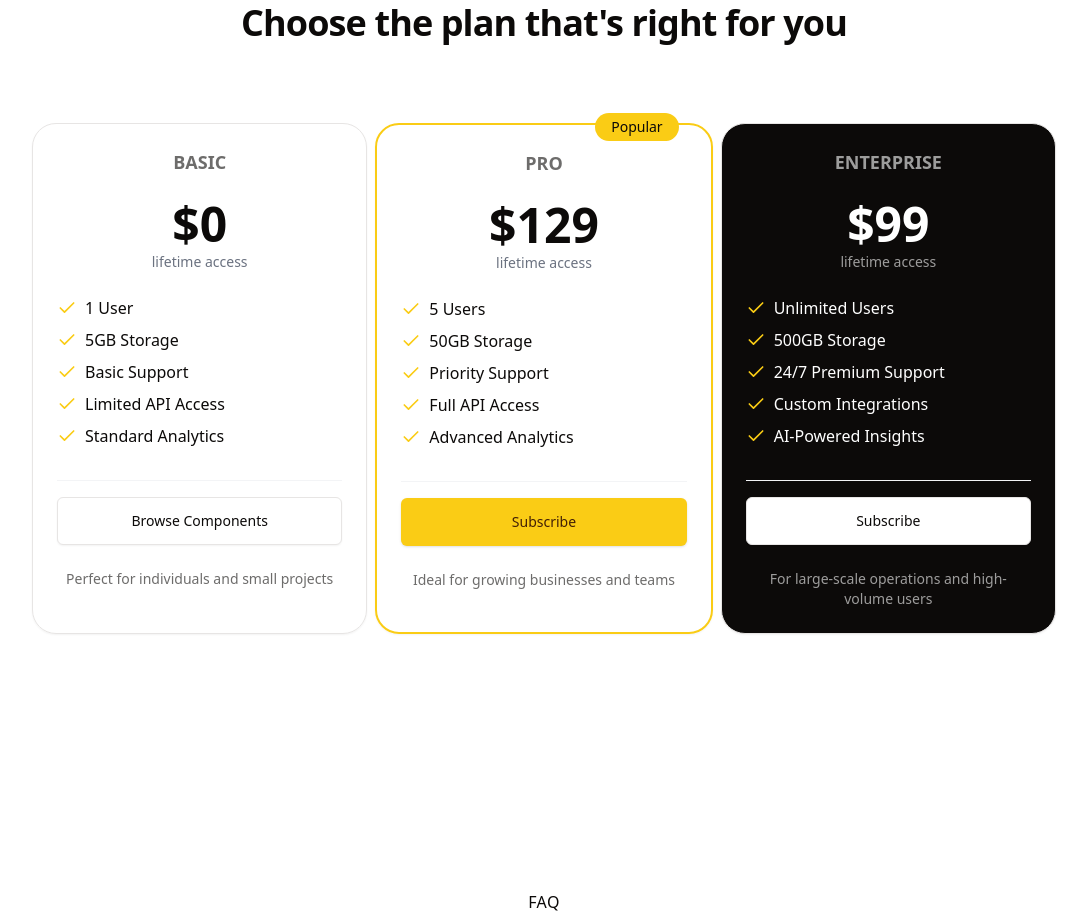
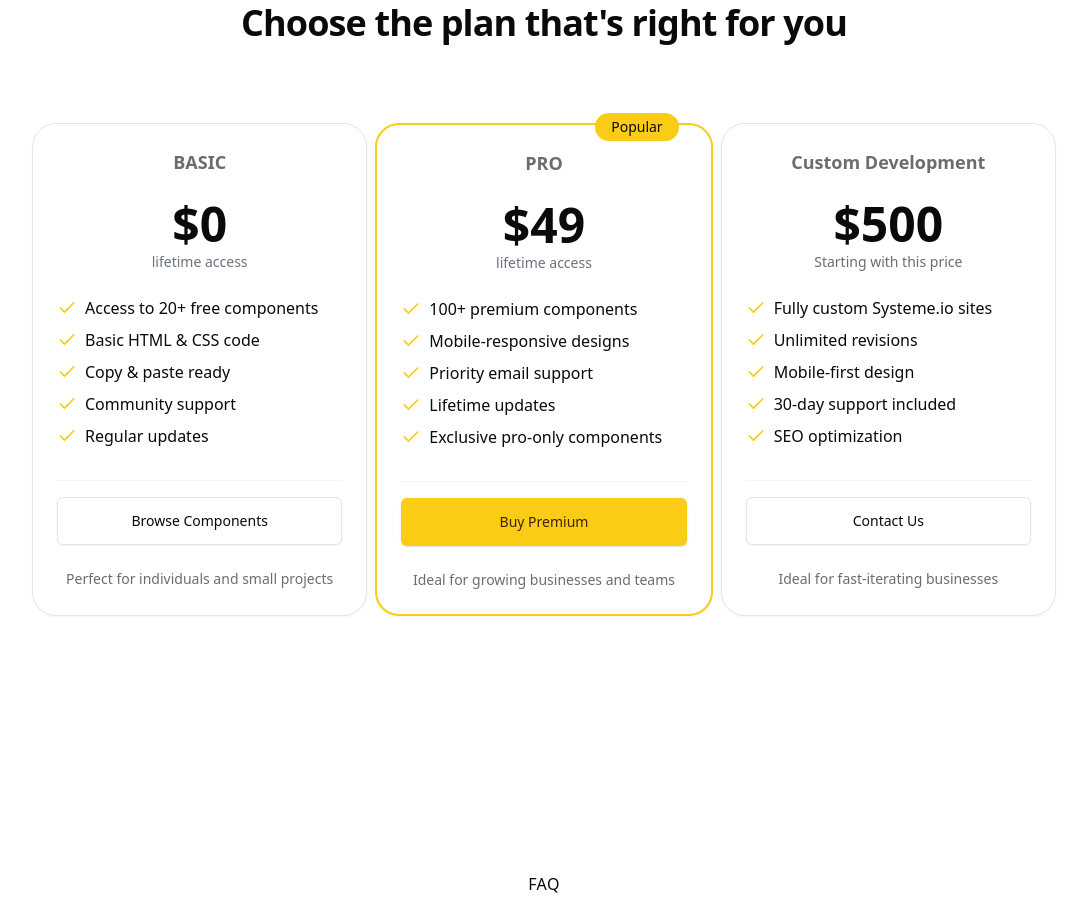
Before and after one commit to manish591/systemekit, a Next.js app: page / in a window 1280 px wide. Shown: the part 3720-4640 px from the top of the page, without its empty margins (96-1183 px from the left). Built offline with nearby package versions, Linux system fonts and the light colour scheme; no server answers; the database is empty.

Commit message:
fix prisma issues

```diff
--- a/app/admin/action.ts
+++ b/app/admin/action.ts
@@ -50,11 +50,12 @@
       slug: data.slug,
       description: data.description,
       previewIframe: data.previewIframe,
+      previewImage: data.previewImage,
       accessLevel: data.accessLevel,
+      usageGuide: data.usageGuide,
       cssCode: data.cssCode ?? "",
       htmlCode: data.htmlCode ?? "",
       jsCode: data.jsCode ?? "",
-      usageGuide: data.usageGuide ?? "",
     }
   });
 }
--- a/app/admin/component-card.tsx
+++ b/app/admin/component-card.tsx
@@ -1,5 +1,5 @@
 import { Trash2, Eye, Calendar, Crown, Edit } from 'lucide-react';
-import { Component } from '@prisma/client';
+import { AccessLevel, Component } from '@prisma/client';
 import { Button } from '@/components/ui/button';
 import { Badge } from '@/components/ui/badge';
 import {
@@ -52,14 +52,18 @@
           </div>
           <div className="flex gap-2 ml-2">
             <Badge
-              variant={component.accessLevel === 'PRO' ? 'default' : 'outline'}
+              variant={
+                component.accessLevel === AccessLevel.PRO
+                  ? 'default'
+                  : 'outline'
+              }
               className={
-                component.accessLevel === 'PRO'
+                component.accessLevel === AccessLevel.PRO
                   ? 'bg-gradient-to-r from-yellow-400 to-orange-500 text-white border-0'
                   : 'text-green-700 border-green-200 bg-green-50'
               }
             >
-              {component.accessLevel === 'PRO' ? (
+              {component.accessLevel === AccessLevel.PRO ? (
                 <>
                   <Crown className="h-3 w-3 mr-1" />
                   Premium
--- a/app/docs/components/[slug]/actions.ts
+++ b/app/docs/components/[slug]/actions.ts
@@ -1,18 +1,20 @@
 "use server";
 
 import { auth } from "@/auth";
+import { prisma } from "@/prisma";
+import { Plan } from "@prisma/client";
 
-export async function isProAccount() {
+export async function isPremiumAccount() {
   const session = await auth();
 
   if (!session?.user) {
     return false;
   }
 
-  // const userId = session.user.id;
-  // const user = await prisma.user.findUnique({
-  //   where: { id: userId },
-  // });
+  const userId = session.user.id;
+  const user = await prisma.user.findUnique({
+    where: { id: userId },
+  });
 
-  return true;
+  return user?.plan === Plan.PAID;
 }
--- /dev/null
+++ b/components/buy-premium-button.tsx
@@ -0,0 +1,34 @@
+'use client';
+
+import { Button } from '@/components/ui/button';
+import { useRouter } from 'next/navigation';
+
+export function BuyPremiumButton({
+  isPremiumUser,
+}: Readonly<{ isPremiumUser: boolean }>) {
+  const router = useRouter();
+
+  return (
+    <>
+      {isPremiumUser ? (
+        <Button
+          className="w-full h-12 font-medium"
+          onClick={() => {
+            window.location.href = 'http://localhost:3000/docs/tools';
+          }}
+        >
+          Buy Premium
+        </Button>
+      ) : (
+        <Button
+          className="w-full h-12 font-medium"
+          onClick={() => {
+            router.push('/login');
+          }}
+        >
+          Buy Premium
+        </Button>
+      )}
+    </>
+  );
+}
--- a/components/navbar.tsx
+++ b/components/navbar.tsx
@@ -29,9 +29,10 @@
 export async function Navbar() {
   const session = await auth();
   const isLoggedIn = !!session?.user;
-  const isAdmin = await isUserAdmin();
-
-  const allComponentsSlugs = await getComponentDocumentationSlugs();
+  const isAdmin = isLoggedIn ? await isUserAdmin() : false;
+  const allComponentsSlugs = isLoggedIn
+    ? await getComponentDocumentationSlugs()
+    : [];
   const commandPalleteLinks = [
     ...BASE_COMMAND_PALLETE_LINKS,
     ...allComponentsSlugs,
--- a/components/pricing.tsx
+++ b/components/pricing.tsx
@@ -1,7 +1,12 @@
 import { Check } from 'lucide-react';
-import { Button } from './ui/button';
+import { Button } from '@/components/ui/button';
+import Link from 'next/link';
+import { BuyPremiumButton } from './buy-premium-button';
+import { isPremiumAccount } from '@/app/docs/components/[slug]/actions';
 
-export function Pricing() {
+export async function Pricing() {
+  const isProUser = await isPremiumAccount();
+
   return (
     <section id="pricing" className="py-24 lg:py-32">
       <div className="max-w-5xl mx-auto px-4 lg:px-0">
@@ -30,29 +35,31 @@
               <div className="space-y-2 mb-8">
                 <div className="flex items-center gap-2">
                   <Check className="text-primary" size={20} />
-                  <span>1 User</span>
+                  <span>Access to 20+ free components</span>
                 </div>
                 <div className="flex items-center gap-2">
                   <Check className="text-primary" size={20} />
-                  <span>5GB Storage</span>
+                  <span>Basic HTML & CSS code</span>
                 </div>
                 <div className="flex items-center gap-2">
                   <Check className="text-primary" size={20} />
-                  <span>Basic Support</span>
+                  <span>Copy & paste ready</span>
                 </div>
                 <div className="flex items-center gap-2">
                   <Check className="text-primary" size={20} />
-                  <span>Limited API Access</span>
+                  <span>Community support</span>
                 </div>
                 <div className="flex items-center gap-2">
                   <Check className="text-primary" size={20} />
-                  <span>Standard Analytics</span>
+                  <span>Regular updates</span>
                 </div>
               </div>
               <div className="pt-4 border-t border-gray-100">
-                <Button variant="outline" className="h-12 w-full font-medium">
-                  Browse Components
-                </Button>
+                <Link href="/docs/components">
+                  <Button variant="outline" className="h-12 w-full font-medium">
+                    Browse Components
+                  </Button>
+                </Link>
                 <p className="text-foreground/60 text-sm mt-6 text-center">
                   Perfect for individuals and small projects
                 </p>
@@ -69,7 +76,7 @@
               </h2>
               <div className="mb-6 text-center">
                 <div className="justify-center flex items-center gap-x-2">
-                  <span className="text-5xl font-bold">$129</span>
+                  <span className="text-5xl font-bold">$49</span>
                 </div>
                 <div className="text-gray-500 mt-1 text-sm">
                   lifetime access
@@ -78,76 +85,76 @@
               <div className="space-y-2 mb-8">
                 <div className="flex items-center gap-2">
                   <Check className="text-primary" size={20} />
-                  <span>5 Users</span>
+                  <span>100+ premium components</span>
                 </div>
                 <div className="flex items-center gap-2">
                   <Check className="text-primary" size={20} />
-                  <span>50GB Storage</span>
+                  <span>Mobile-responsive designs</span>
                 </div>
                 <div className="flex items-center gap-2">
                   <Check className="text-primary" size={20} />
-                  <span>Priority Support</span>
+                  <span>Priority email support</span>
                 </div>
                 <div className="flex items-center gap-2">
                   <Check className="text-primary" size={20} />
-                  <span>Full API Access</span>
+                  <span>Lifetime updates</span>
                 </div>
                 <div className="flex items-center gap-2">
                   <Check className="text-primary" size={20} />
-                  <span>Advanced Analytics</span>
+                  <span>Exclusive pro-only components</span>
                 </div>
               </div>
               <div className="pt-4 border-t border-gray-100">
-                <Button className="w-full h-12 font-medium">Subscribe</Button>
+                <BuyPremiumButton isPremiumUser={isProUser} />
                 <p className="text-foreground/60 text-sm mt-6 text-center">
                   Ideal for growing businesses and teams
                 </p>
               </div>
             </div>
 
-            {/* Enterprise Plan */}
-            <div className="flex-1 bg-foreground rounded-3xl p-6 shadow-sm border">
-              <h2 className="text-center font-semibold text-background/60 text-lg mb-6">
-                ENTERPRISE
+            {/* Custom Development Plan */}
+            <div className="flex-1 rounded-3xl p-6 shadow-sm border">
+              <h2 className="text-center font-semibold text-lg mb-6 text-foreground/60">
+                Custom Development
               </h2>
               <div className="mb-6 text-center">
                 <div className="justify-center flex items-center gap-x-2">
-                  <span className="text-background text-5xl font-bold">
-                    $99
-                  </span>
+                  <span className="text-5xl font-bold">$500</span>
                 </div>
-                <div className="text-background/60 mt-1 text-sm">
-                  lifetime access
+                <div className="mt-1 text-sm text-foreground/60">
+                  Starting with this price
                 </div>
               </div>
-              <div className="space-y-2 mb-8 text-background">
+              <div className="space-y-2 mb-8">
                 <div className="flex items-center gap-2">
                   <Check className="text-primary" size={20} />
-                  <span>Unlimited Users</span>
+                  <span>Fully custom Systeme.io sites</span>
                 </div>
                 <div className="flex items-center gap-2">
                   <Check className="text-primary" size={20} />
-                  <span>500GB Storage</span>
+                  <span>Unlimited revisions</span>
                 </div>
                 <div className="flex items-center gap-2">
                   <Check className="text-primary" size={20} />
-                  <span>24/7 Premium Support</span>
+                  <span>Mobile-first design</span>
                 </div>
                 <div className="flex items-center gap-2">
                   <Check className="text-primary" size={20} />
-                  <span>Custom Integrations</span>
+                  <span>30-day support included</span>
                 </div>
                 <div className="flex items-center gap-2">
                   <Check className="text-primary" size={20} />
-                  <span>AI-Powered Insights</span>
+                  <span>SEO optimization</span>
                 </div>
               </div>
               <div className="pt-4 border-t border-gray-100">
-                <Button variant="outline" className="w-full h-12 font-medium">
-                  Subscribe
-                </Button>
-                <p className="text-background/60 text-sm mt-6 text-center">
-                  For large-scale operations and high-volume users
+                <Link href="/contact-us">
+                  <Button variant="outline" className="w-full h-12 font-medium">
+                    Contact Us
+                  </Button>
+                </Link>
+                <p className="text-foreground/60 text-sm mt-6 text-center">
+                  Ideal for fast-iterating businesses
                 </p>
               </div>
             </div>
```
Also changed, not shown: app/actions.ts (+0 -57 lines), app/admin/component-form.tsx (+26 -5 lines), app/docs/components/[slug]/page.tsx (+6 -6 lines), app/api/payments/webhook/route.ts (added).
